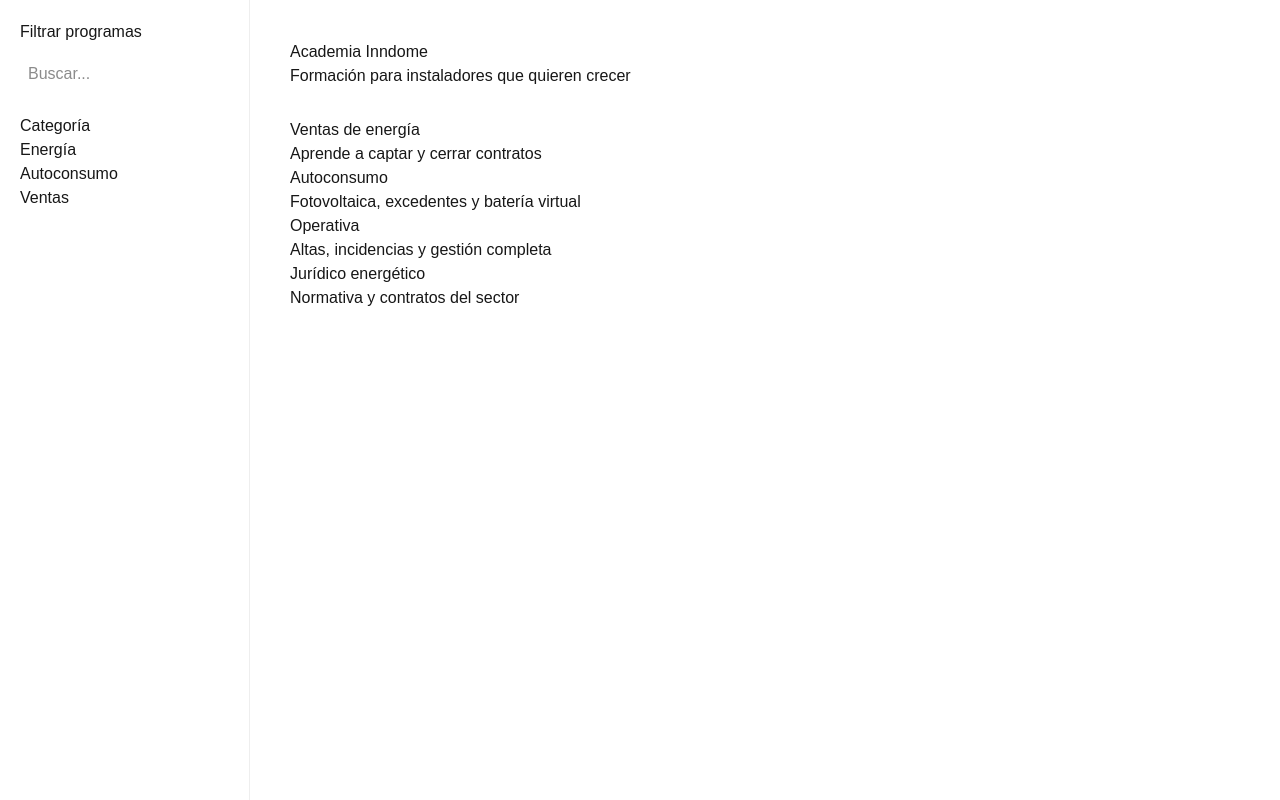
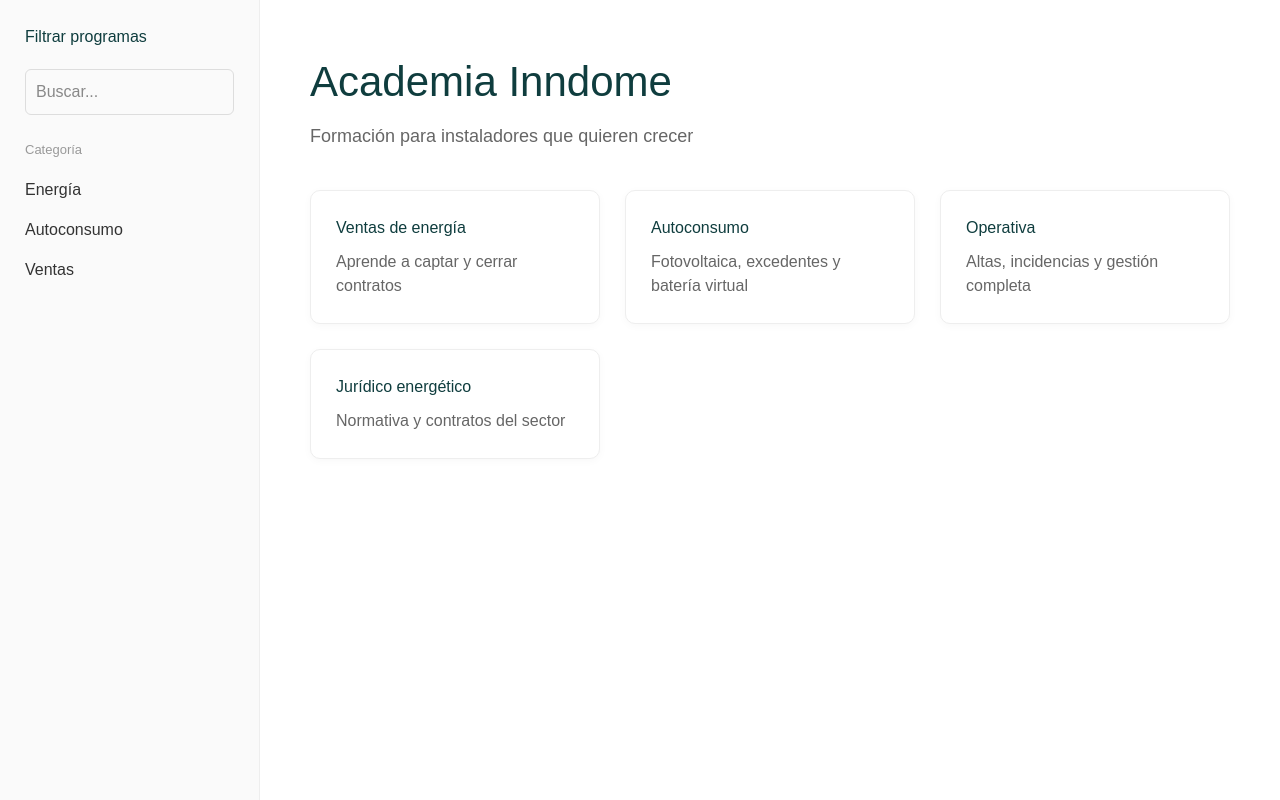
Before and after one commit to Inndome/academa-inndome, a Next.js app: page / in a window 1280 px wide. Built offline with nearby package versions, Linux system fonts and the light colour scheme.

Commit message:
Update page.tsx

```diff
--- a/app/page.tsx
+++ b/app/page.tsx
@@ -1,42 +1,105 @@
 export default function Home() {
   return (
-    <div style={{ display: "flex", minHeight: "100vh" }}>
+    <div style={{ display: "flex", minHeight: "100vh", fontFamily: "Arial, sans-serif" }}>
 
-      <aside style={{ width: "250px", padding: "20px", borderRight: "1px solid #eee" }}>
-        <h3>Filtrar programas</h3>
+      {/* SIDEBAR */}
+      <aside style={{
+        width: "260px",
+        padding: "25px",
+        borderRight: "1px solid #eee",
+        background: "#fafafa"
+      }}>
+        <h3 style={{ marginBottom: "20px", color: "#0f3d3e" }}>Filtrar programas</h3>
 
         <input
           placeholder="Buscar..."
-          style={{ width: "100%", padding: "8px", marginTop: "10px" }}
+          style={{
+            width: "100%",
+            padding: "10px",
+            border: "1px solid #ddd",
+            borderRadius: "6px",
+            marginBottom: "25px"
+          }}
         />
 
-        <p style={{ marginTop: "20px" }}>Categoría</p>
-        <ul style={{ listStyle: "none", padding: 0 }}>
-          <li>Energía</li>
-          <li>Autoconsumo</li>
-          <li>Ventas</li>
-        </ul>
+        <div>
+          <p style={{ color: "#999", fontSize: "13px" }}>Categoría</p>
+          <ul style={{ listStyle: "none", padding: 0, marginTop: "10px" }}>
+            <li style={item}>Energía</li>
+            <li style={item}>Autoconsumo</li>
+            <li style={item}>Ventas</li>
+          </ul>
+        </div>
       </aside>
 
-      <main style={{ padding: "40px", flex: 1 }}>
-        <h1>Academia Inndome</h1>
-        <p>Formación para instaladores que quieren crecer</p>
+      {/* CONTENIDO */}
+      <main style={{ flex: 1, padding: "50px" }}>
 
-        <div style={{ marginTop: "30px" }}>
-          <h3>Ventas de energía</h3>
-          <p>Aprende a captar y cerrar contratos</p>
+        <h1 style={{
+          fontSize: "42px",
+          marginBottom: "10px",
+          color: "#0f3d3e"
+        }}>
+          Academia Inndome
+        </h1>
 
-          <h3>Autoconsumo</h3>
-          <p>Fotovoltaica, excedentes y batería virtual</p>
+        <p style={{
+          color: "#666",
+          marginBottom: "40px",
+          fontSize: "18px"
+        }}>
+          Formación para instaladores que quieren crecer
+        </p>
 
-          <h3>Operativa</h3>
-          <p>Altas, incidencias y gestión completa</p>
+        {/* GRID TARJETAS */}
+        <div style={{
+          display: "grid",
+          gridTemplateColumns: "repeat(3, 1fr)",
+          gap: "25px"
+        }}>
 
-          <h3>Jurídico energético</h3>
-          <p>Normativa y contratos del sector</p>
+          {card("Ventas de energía", "Aprende a captar y cerrar contratos")}
+          {card("Autoconsumo", "Fotovoltaica, excedentes y batería virtual")}
+          {card("Operativa", "Altas, incidencias y gestión completa")}
+          {card("Jurídico energético", "Normativa y contratos del sector")}
+
         </div>
+
       </main>
-
     </div>
   );
 }
+
+/* ESTILO ITEMS */
+const item = {
+  padding: "8px 0",
+  cursor: "pointer",
+  color: "#333"
+};
+
+/* TARJETAS */
+function card(title: string, desc: string) {
+  return (
+    <div style={{
+      padding: "25px",
+      border: "1px solid #eee",
+      borderRadius: "10px",
+      background: "white",
+      transition: "0.2s",
+      boxShadow: "0 2px 8px rgba(0,0,0,0.03)",
+      cursor: "pointer"
+    }}
+      onMouseEnter={(e) => {
+        (e.currentTarget as HTMLElement).style.transform = "translateY(-4px)";
+        (e.currentTarget as HTMLElement).style.boxShadow = "0 8px 20px rgba(0,0,0,0.08)";
+      }}
+      onMouseLeave={(e) => {
+        (e.currentTarget as HTMLElement).style.transform = "none";
+        (e.currentTarget as HTMLElement).style.boxShadow = "0 2px 8px rgba(0,0,0,0.03)";
+      }}
+    >
+      <h3 style={{ marginBottom: "10px", color: "#0f3d3e" }}>{title}</h3>
+      <p style={{ color: "#666" }}>{desc}</p>
+    </div>
+  );
+}
```
